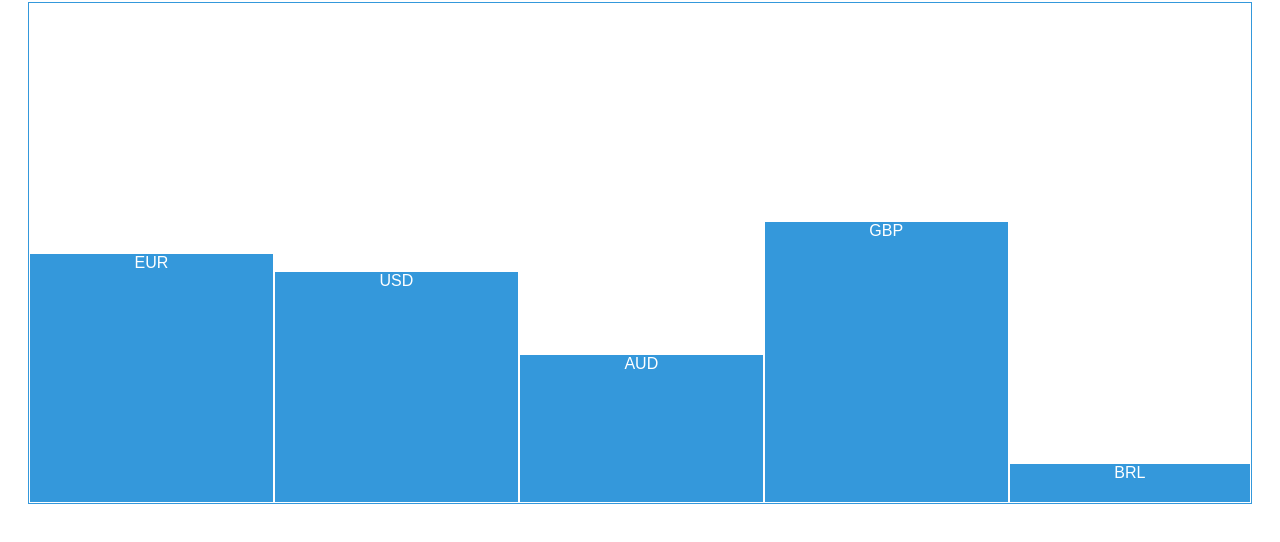
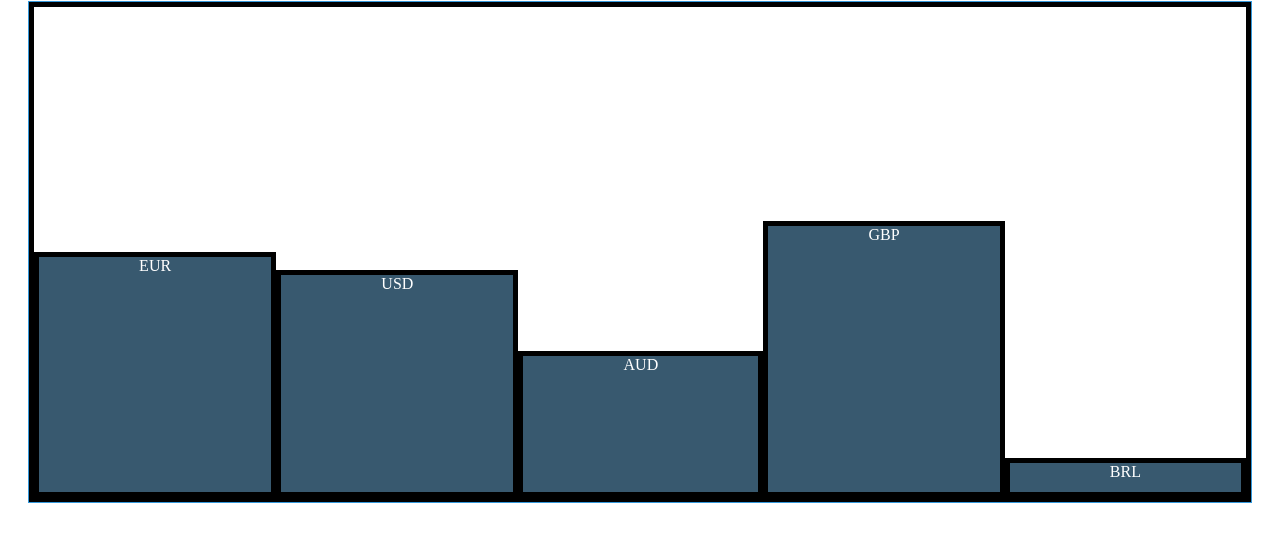
Before and after one commit to omnisonic/currency_chart, a plain HTML site: page columnchart.html in a window 1280 px wide. Shown: the part 66-608 px from the top of the page. Drawn offline with Linux system fonts and the light colour scheme.

Commit message:
removed unneeded code

```diff
--- a/columnchart.html
+++ b/columnchart.html
@@ -7,17 +7,10 @@
 
         <title>Exchange Rate Chart</title>
         <style>
-			body { font-family: sans-serif; color: #444444; }
-			.column-chart, .bar-chart, .scatter-plot { margin: 20px; border: 1px solid #3498db; }
-            .scatter-plot, .column-chart { height: 500px; }
-			.bar-chart.stacked [data-cp-size] { min-height: 0.655em; }
-			.bar-chart [data-cp-size],
-			.bar-chart.stacked .pad [data-cp-size] { min-height: 0.8em; }
-			.pad ul [data-cp-size] { padding: 8px; }
-			a { color: #3498db; text-decoration: none; }
-			.plot-container li:hover { opacity: 0.8; }
-			img.github { position: absolute; top: 0; right: 0; }
-            li { list-style: none; }
+
+			.column-chart { margin: 20px; border: 1px solid #3498db; }
+            .column-chart { height: 500px; }
+
 		</style>
 
     </head>
--- a/css/chart2.css
+++ b/css/chart2.css
@@ -1,20 +1,13 @@
-.column-chart,
-.bar-chart {
+.column-chart {
   position: relative;
-  /* min-width: 100px;
-  min-height: 100px; */
-  /* padding: 0;
-  margin: 0; */
 }
-.column-chart .chart-column,
-.bar-chart .chart-row,
-/* .column-chart [data-cp-size],
-.bar-chart [data-cp-size], */
-.plot-container > * > * {
+.chart-column,
+.plot-container {
   list-style: none;
-  border: 1px solid #ffffff;
+  border: 5px solid #000;
 }
-.column-chart .plot-container {
+
+.plot-container {
   display: -webkit-flex;
   display: flex;
   -webkit-flex-direction: row;
@@ -31,13 +24,15 @@
   margin: 0;
   min-height: 100px;
 }
-.column-chart.stacked > * > * {
-  height: 100%;
-  -webkit-transform: scaleY(-1);
-  -moz-transform: scaleY(-1);
-  -o-transform: scaleY(-1);
-  -ms-transform: scaleY(-1);
-  transform: scaleY(-1);
+
+.plot-container li {
+  transition: width 2s, opacity 1s;
+}
+
+.plot-container li:hover {
+  opacity: 0.8;
+  width: 60px;
+
 }
 
 .column-chart .chart-column {
@@ -46,38 +41,19 @@
   -webkit-align-self: flex-end;
   align-self: flex-end;
 }
-.column-chart .chart-column,
-.bar-chart .chart-row,
-.bar-chart {
-  background: #3498db;
+
+.column-chart .chart-column {
+  background: #38596f;
   color: #ffffff;
   box-sizing: border-box;
 }
+/*
 .bar-chart {
   clear: both;
-}
+} */
 .bar-chart .plot-container {
   flex-direction: column;
   padding: 0;
   margin: 0;
   width: 100%;
 }
-/* .bar-chart .chart-row,
-.bar-chart [data-cp-size] {
-  min-height: 8px;
-} */
-/* .bar-chart.stacked > * > * {
-  display: flex;
-} */
-/* .bar-chart.stacked .group-by-number [data-cp-size] {
-  display: inline-block;
-} */
-/* .scatter-plot .plot-container {
-  position: absolute;
-  top: 12px;
-  left: 0;
-  right: 12px;
-  bottom: 0;
-  margin: 0;
-  padding: 0;
-} */
```
